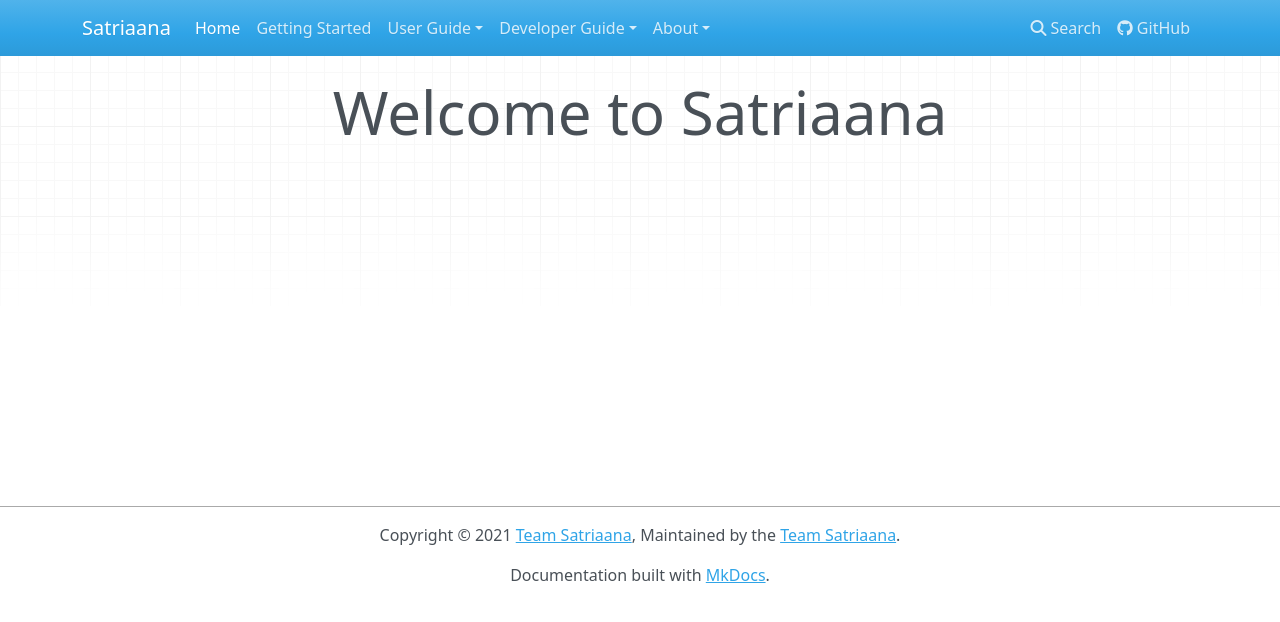
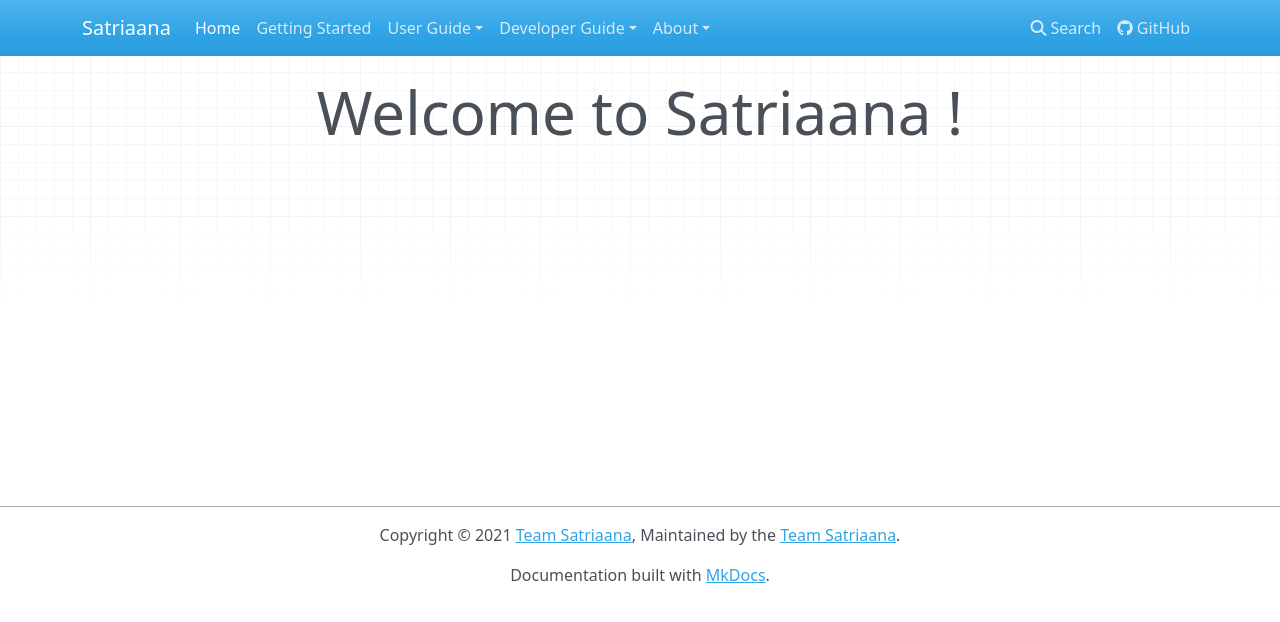
Before and after one commit to uvinduperera/Documents, an MkDocs documentation site: the page built from docs/index.md, in a window 1280 px wide. Shown: the top 622 px of the page. Built offline with MkDocs 1.6.1, drawn with Linux system fonts in a browser that asks for light colours; nearby versions of some CDN libraries.

```diff
--- a/docs/index.md
+++ b/docs/index.md
@@ -1 +1 @@
-# Welcome to Satriaana
+# Welcome to Satriaana !
```
